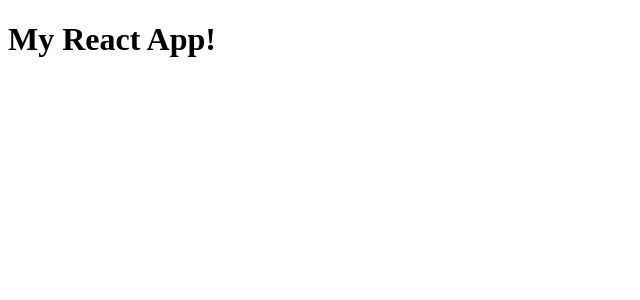
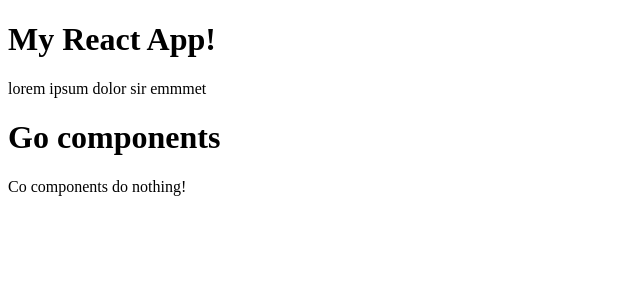
Before and after one commit to 3ndrius/React-Starter-Config, a React app: page / in a window 1280 px wide. Shown: the top 300 px of the page, without its empty margins (0-640 px from the left). Built offline with nearby package versions, Linux system fonts and the light colour scheme.

Commit message:
Component render

```diff
--- a/src/components/App.js
+++ b/src/components/App.js
@@ -5,6 +5,7 @@ class App extends Component {
     return (
       <div>
         <h1>My React App!</h1>
+        <p> lorem ipsum dolor sir emmmet </p>
       </div>
     );
   }
--- /dev/null
+++ b/src/components/Go.js
@@ -0,0 +1,14 @@
+import React, { Component } from 'react';
+
+class Go extends Component {
+  render() {
+    return (
+      <div>
+        <h1>Go components</h1>
+        <p> Co components do nothing! </p>
+      </div>
+    );
+  }
+}
+
+export default Go;
--- a/src/index.html
+++ b/src/index.html
@@ -10,6 +10,7 @@
 
 <body>
   <div id="app"></div>
+  <div id="test"></div>
 </body>
 
 </html>
--- a/src/index.js
+++ b/src/index.js
@@ -1,5 +1,7 @@
 import React from 'react';
 import ReactDOM from 'react-dom';
 import App from './components/App';
+import Go from './components/Go';
 
 ReactDOM.render(<App />, document.getElementById('app'));
+ReactDOM.render(<Go /> , document.getElementById('test'));
```
